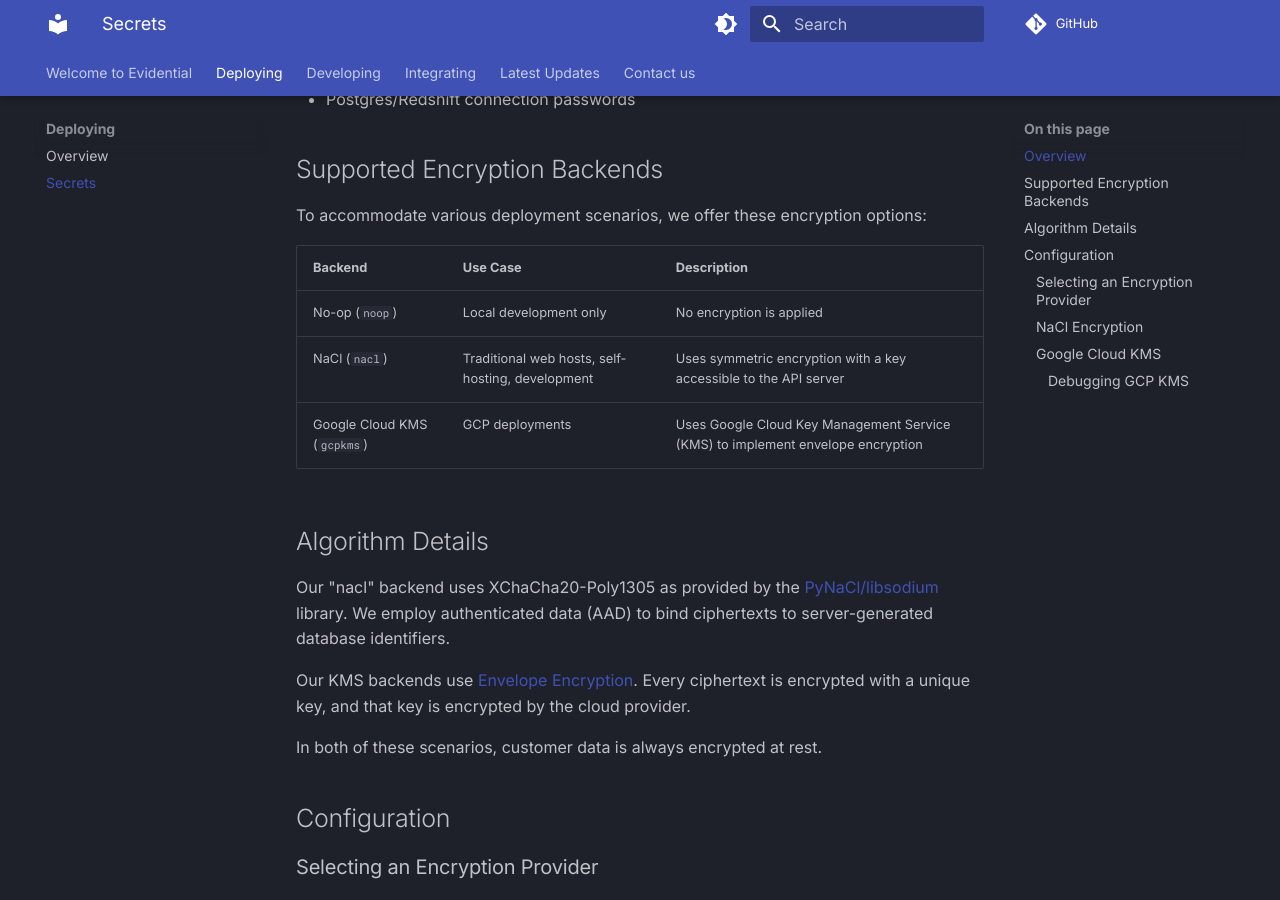
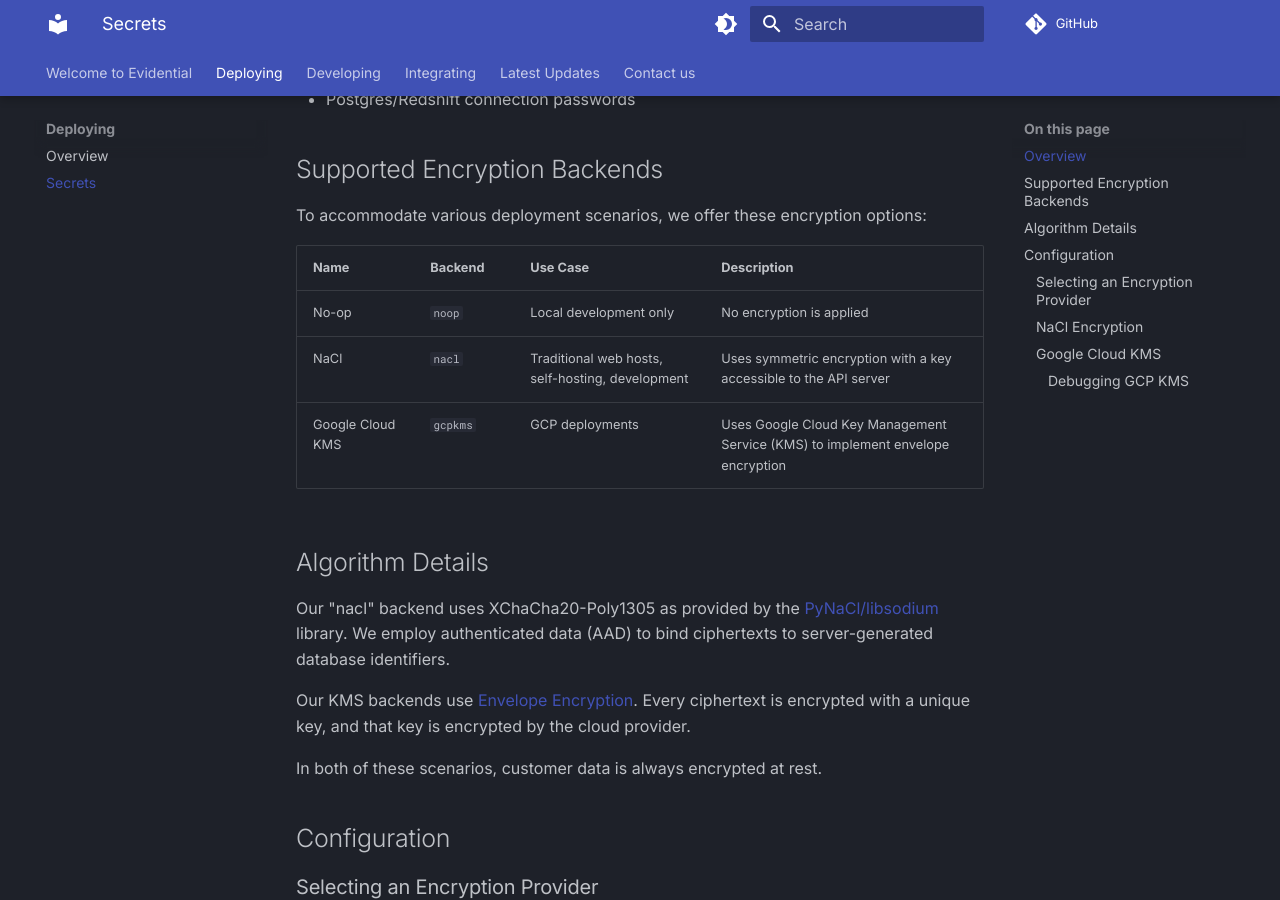
Before and after one commit to agency-fund/evidential-docs, an MkDocs documentation site: the page built from docs/deployment/secrets.md, in a window 1280 px wide and 900 px high, scrolled down 360 px. Built offline with MkDocs 1.6.1 and Material for MkDocs 9.7.7, drawn with Linux system fonts in a browser that asks for light colours; comment, search, counter and statistics services are not loaded.

Commit message:
Clean up table.

```diff
--- a/docs/deployment/secrets.md
+++ b/docs/deployment/secrets.md
@@ -14,11 +14,11 @@ We implement encryption-at-rest for:
 
 To accommodate various deployment scenarios, we offer these encryption options:
 
-| Backend                     | Use Case                                         | Description                                                                     |
-| --------------------------- | ------------------------------------------------ | ------------------------------------------------------------------------------- |
-| No-op (`noop`)              | Local development only                           | No encryption is applied                                                        |
-| NaCl (`nacl`)               | Traditional web hosts, self-hosting, development | Uses symmetric encryption with a key accessible to the API server               |
-| Google Cloud KMS (`gcpkms`) | GCP deployments                                  | Uses Google Cloud Key Management Service (KMS) to implement envelope encryption |
+| Name             | Backend  | Use Case                                         | Description                                                                     |
+| ---------------- | -------- | ------------------------------------------------ | ------------------------------------------------------------------------------- |
+| No-op            | `noop`   | Local development only                           | No encryption is applied                                                        |
+| NaCl             | `nacl`   | Traditional web hosts, self-hosting, development | Uses symmetric encryption with a key accessible to the API server               |
+| Google Cloud KMS | `gcpkms` | GCP deployments                                  | Uses Google Cloud Key Management Service (KMS) to implement envelope encryption |
 
 ## Algorithm Details<a name="algorithm-details"></a>
 
```
